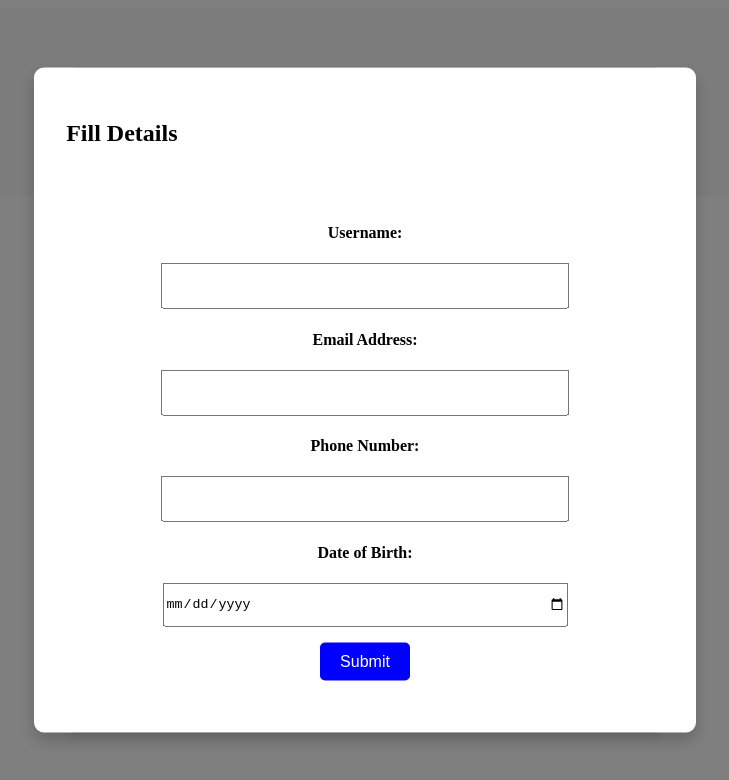
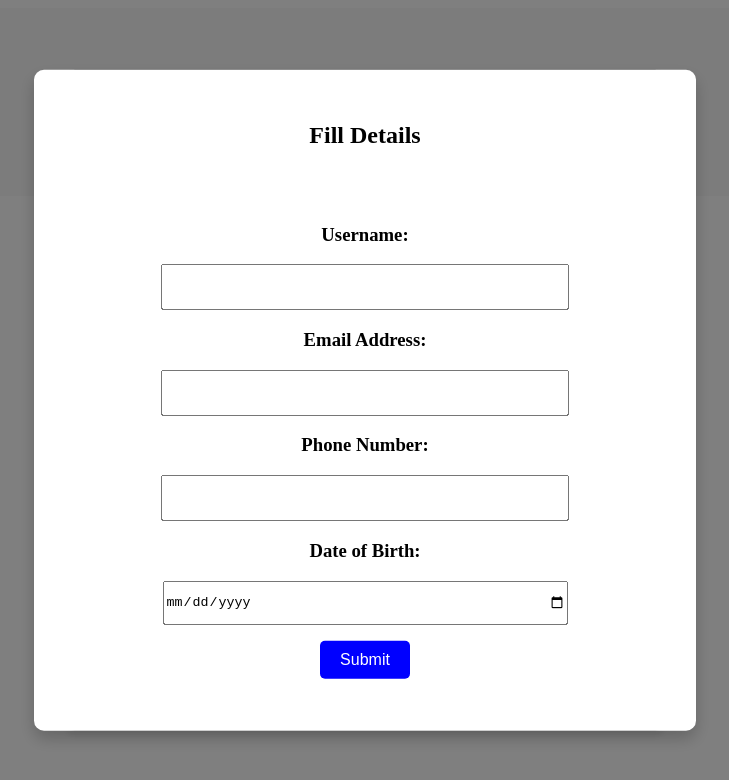
Before and after one commit to ashwin2312/XModal, a React (Vite) app: page / in a window 1280 px wide. Both pictures are taken after a click on the button "Open Form". Shown: the top 780 px of the page, without its empty margins (275-1004 px from the left). Built offline with nearby package versions, Linux system fonts and the light colour scheme.

Commit message:
h2 content aligned center

```diff
--- a/src/components/ModalForm.css
+++ b/src/components/ModalForm.css
@@ -30,6 +30,7 @@
   display: flex;
   flex-direction: column;
   gap: 1rem;
+  text-align: center;
   /* border: 1px solid red; */
 }
 /* .modal {
--- a/src/components/ModalForm.jsx
+++ b/src/components/ModalForm.jsx
@@ -36,7 +36,7 @@
       <div className="modal-content">
         <h2>Fill Details</h2>
         <form action="" onSubmit={handleSubmit}>
-          <h4>Username:</h4>
+          <h3>Username:</h3>
           <input
             type="text"
             id="username"
@@ -44,7 +44,7 @@
             onChange={(e) => setName(e.target.value)}
             required
           />
-          <h4>Email Address:</h4>
+          <h3>Email Address:</h3>
           <input
             type="email"
             name=""
@@ -53,7 +53,7 @@
             onChange={(e) => setEmail(e.target.value)}
             required
           />
-          <h4>Phone Number:</h4>
+          <h3>Phone Number:</h3>
           <input
             type="number"
             minLength={10}
@@ -64,7 +64,7 @@
             onChange={(e) => setPhone(e.target.value)}
             required
           />
-          <h4>Date of Birth:</h4>
+          <h3>Date of Birth:</h3>
           <input
             type="date"
             name=""
```
